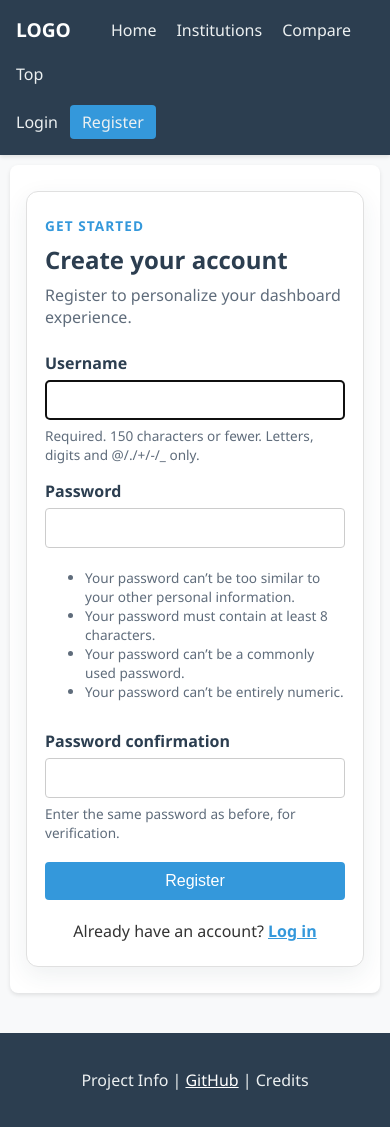
After one commit to reesegiven9-dot/551q, a Django app: page /register/ in a window 390 px wide. The commit adds this page. Run offline with Django 5.2, Linux system fonts and the light colour scheme.

Commit message:
Add auth pages and responsive compare controls

```diff
--- a/CS551Q_group_assignment_2/institutions/static/css/style.css
+++ b/CS551Q_group_assignment_2/institutions/static/css/style.css
@@ -154,3 +154,184 @@ footer {
     color: #ecf0f1;
     margin-top: 40px;
 }
+/* Responsive layout helpers */
+* {
+    box-sizing: border-box;
+}
+
+nav {
+    justify-content: space-between;
+    flex-wrap: wrap;
+}
+
+.nav-main,
+.nav-auth {
+    display: flex;
+    align-items: center;
+    flex-wrap: wrap;
+    gap: 20px;
+}
+
+.nav-auth {
+    gap: 12px;
+}
+
+.nav-auth span {
+    color: #ecf0f1;
+}
+
+.nav-register {
+    background-color: #3498db;
+    border-radius: 4px;
+    padding: 6px 12px;
+}
+
+.nav-register:hover {
+    color: white;
+    background-color: #2980b9;
+}
+
+.filter-form {
+    display: flex;
+    flex-wrap: wrap;
+    gap: 12px;
+    align-items: center;
+    margin-bottom: 20px;
+}
+
+.filter-form input[type="text"],
+.filter-form select {
+    margin-right: 0;
+}
+
+.table-wrapper {
+    overflow-x: auto;
+    margin-top: 20px;
+    margin-bottom: 18px;
+}
+
+.table-wrapper table {
+    margin-top: 0;
+    min-width: 680px;
+}
+
+.form-actions {
+    display: flex;
+    flex-wrap: wrap;
+    gap: 12px;
+    align-items: center;
+    margin-top: 18px;
+    padding-top: 6px;
+}
+
+.auth-card {
+    max-width: 520px;
+    margin: 10px auto;
+    padding: 32px;
+    border: 1px solid #e0e0e0;
+    border-radius: 12px;
+    background: #ffffff;
+    box-shadow: 0 8px 24px rgba(44, 62, 80, 0.08);
+}
+
+.auth-header {
+    margin-bottom: 24px;
+}
+
+.auth-header h1 {
+    margin: 0 0 8px;
+}
+
+.auth-header p {
+    margin: 0;
+    color: #5f6c7b;
+}
+
+.eyebrow {
+    margin-bottom: 8px !important;
+    color: #3498db !important;
+    font-size: 0.85rem;
+    font-weight: 700;
+    letter-spacing: 0.08em;
+    text-transform: uppercase;
+}
+
+.auth-form {
+    display: flex;
+    flex-direction: column;
+    gap: 16px;
+}
+
+.form-field {
+    display: flex;
+    flex-direction: column;
+    gap: 6px;
+}
+
+.form-field label {
+    font-weight: 600;
+    color: #2c3e50;
+}
+
+.form-field input {
+    width: 100%;
+    padding: 10px 12px;
+    border: 1px solid #ccc;
+    border-radius: 4px;
+    font-size: 1rem;
+}
+
+.form-field small,
+.form-field .helptext {
+    color: #5f6c7b;
+    font-size: 0.85rem;
+}
+
+.field-errors,
+.errorlist {
+    color: #b00020;
+    font-size: 0.9rem;
+}
+
+.errorlist {
+    margin: 4px 0 0;
+    padding-left: 18px;
+}
+
+.auth-submit {
+    width: 100%;
+    margin-top: 4px;
+    padding: 10px 16px;
+}
+
+.auth-switch {
+    margin: 20px 0 0;
+    text-align: center;
+}
+
+.auth-switch a {
+    color: #3498db;
+    font-weight: 600;
+}
+
+@media (max-width: 640px) {
+    header {
+        padding: 1rem;
+    }
+
+    .container {
+        margin: 10px;
+        padding: 16px;
+    }
+
+    .filter-form > *,
+    .filter-form input[type="text"],
+    .filter-form select,
+    .filter-form button {
+        width: 100%;
+    }
+
+    .auth-card {
+        padding: 24px 18px;
+    }
+}
--- /dev/null
+++ b/CS551Q_group_assignment_2/institutions/templates/institutions/auth/register.html
@@ -0,0 +1,36 @@
+{% extends 'institutions/base.html' %}
+
+{% block content %}
+    <section class="auth-card">
+        <div class="auth-header">
+            <p class="eyebrow">Get started</p>
+            <h1>Create your account</h1>
+            <p>Register to personalize your dashboard experience.</p>
+        </div>
+
+        <form method="POST" class="auth-form">
+            {% csrf_token %}
+            {{ form.non_field_errors }}
+
+            {% for field in form %}
+                <div class="form-field">
+                    <label for="{{ field.id_for_label }}">{{ field.label }}</label>
+                    {{ field }}
+                    {% if field.help_text %}
+                        <small>{{ field.help_text }}</small>
+                    {% endif %}
+                    {% if field.errors %}
+                        <div class="field-errors">{{ field.errors }}</div>
+                    {% endif %}
+                </div>
+            {% endfor %}
+
+            <button type="submit" class="auth-submit">Register</button>
+        </form>
+
+        <p class="auth-switch">
+            Already have an account?
+            <a href="{% url 'login' %}">Log in</a>
+        </p>
+    </section>
+{% endblock %}
--- a/CS551Q_group_assignment_2/institutions/templates/institutions/base.html
+++ b/CS551Q_group_assignment_2/institutions/templates/institutions/base.html
@@ -10,11 +10,22 @@
 <body>
     <header>
         <nav>
-            <strong>LOGO</strong>
-            <a href="{% url 'home' %}">Home</a>
-            <a href="{% url 'institution_list' %}">Institutions</a>
-            <a href="{% url 'compare_institutions' %}">Compare</a>
-            <a href="{% url 'top_institutions' %}">Top</a>
+            <div class="nav-main">
+                <strong>LOGO</strong>
+                <a href="{% url 'home' %}">Home</a>
+                <a href="{% url 'institution_list' %}">Institutions</a>
+                <a href="{% url 'compare_institutions' %}">Compare</a>
+                <a href="{% url 'top_institutions' %}">Top</a>
+            </div>
+            <div class="nav-auth">
+                {% if user.is_authenticated %}
+                    <span>Hi, {{ user.username }}</span>
+                    <a href="{% url 'logout' %}">Logout</a>
+                {% else %}
+                    <a href="{% url 'login' %}">Login</a>
+                    <a class="nav-register" href="{% url 'register' %}">Register</a>
+                {% endif %}
+            </div>
         </nav>
     </header>
 
--- a/CS551Q_group_assignment_2/institutions/urls.py
+++ b/CS551Q_group_assignment_2/institutions/urls.py
@@ -3,6 +3,9 @@ from . import views
 
 urlpatterns = [
     path("", views.home, name="home"),
+    path("login/", views.login_view, name="login"),
+    path("register/", views.register_view, name="register"),
+    path("logout/", views.logout_view, name="logout"),
     path("institutions/", views.institution_list, name="institution_list"),
     path("institutions/<int:pk>/", views.institution_detail, name="institution_detail"),
     path("compare/", views.compare_institutions, name="compare_institutions"),
--- a/CS551Q_group_assignment_2/institutions/views.py
+++ b/CS551Q_group_assignment_2/institutions/views.py
@@ -1,157 +1,11 @@
-from django.shortcuts import render, get_object_or_404, redirect
+from django.contrib import messages
+from django.contrib.auth import login, logout
+from django.contrib.auth.forms import AuthenticationForm, UserCreationForm
 from django.core.paginator import Paginator
-from django.contrib import messages
-from django.db.models import OuterRef, Subquery, FloatField
-from .models import Region, Institution, PerformanceRecord
+from django.db.models import FloatField, OuterRef, Subquery
+from django.shortcuts import get_object_or_404, redirect, render
 
-
-def institutions_with_latest_performance(queryset):
-    latest_record = PerformanceRecord.objects.filter(
-        institution=OuterRef("pk")
-    ).order_by("-year")
-
-    return queryset.annotate(
-        latest_score=Subquery(
-            latest_record.values("score")[:1],
-            output_field=FloatField()
-        ),
-        latest_attendance=Subquery(
-            latest_record.values("attendance")[:1],
-            output_field=FloatField()
-        ),
-    )
-
-
-def home(request):
-    aberdeen = Region.objects.filter(name__iexact="Aberdeen").first()
-    top_aberdeen_unis = Institution.objects.none()
-
-    if aberdeen:
-        top_aberdeen_unis = institutions_with_latest_performance(
-            Institution.objects.filter(region=aberdeen, category="UNIVERSITY")
-        ).order_by("-latest_score", "-latest_attendance")[:3]
-
-    return render(request, "institutions/home.html", {
-        "top_aberdeen_unis": top_aberdeen_unis
-    })
-
-
-def institution_list(request):
-    institution_category = request.GET.get("category", "PRIMARY")
-    region = request.GET.get("region")
-    search_query = request.GET.get("q")
-    sort = request.GET.get("sort", "score")
-
-    institutions = Institution.objects.filter(category=institution_category)
-
-    if region:
-        institutions = institutions.filter(region__name__iexact=region)
-
-    if search_query:
-        institutions = institutions.filter(name__icontains=search_query)
-
-    institutions = institutions_with_latest_performance(institutions)
-
-    if sort == "name":
-        institutions = institutions.order_by("name")
-    else:
-        institutions = institutions.order_by("-latest_score", "-latest_attendance")
-
-    paginator = Paginator(institutions, 20)
-    page_number = request.GET.get("page")
-    page_obj = paginator.get_page(page_number)
-
-    regions = Region.objects.all().order_by("name")
-
-    return render(request, "institutions/institution_list.html", {
-        "page_obj": page_obj,
-        "regions": regions,
-        "selected_category": institution_category,
-        "selected_region": region,
-        "selected_sort": sort,
-        "search_query": search_query,
-        "category_choices": Institution.CATEGORY_CHOICES,
-    })
-
-
-def institution_detail(request, pk):
-    institution = get_object_or_404(Institution, pk=pk)
-
-    records = PerformanceRecord.objects.filter(
-        institution=institution
-    ).order_by("year")
-
-    latest_record = records.order_by("-year").first()
-
-    chart_years = [record.year for record in records]
-    chart_scores = [record.score for record in records]
-    chart_attendance = [record.attendance for record in records]
-
-    return render(request, "institutions/institution_detail.html", {
-        "institution": institution,
-        "records": records,
-        "latest_record": latest_record,
-        "chart_years": chart_years,
-        "chart_scores": chart_scores,
-        "chart_attendance": chart_attendance,
-    })
-
-
-def compare_institutions(request):
-    ids = request.GET.getlist("institution_ids")
-
-    if len(ids) < 2:
-        messages.error(request, "Please select at least 2 institutions to compare.")
-        return redirect("institution_list")
-
-    if len(ids) > 3:
-        messages.error(request, "You can compare a maximum of 3 institutions.")
-        return redirect("institution_list")
-
-    institutions = institutions_with_latest_performance(
-        Institution.objects.filter(id__in=ids)
-    )
-
-    institutions = list(institutions)
-
-    if len(institutions) < 2:
-        messages.error(request, "Selected institutions could not be found.")
-        return redirect("institution_list")
-
-    institution_categories = {institution.category for institution in institutions}
-
-    if len(institution_categories) > 1:
-        messages.error(request, "You can only compare institutions of the same category.")
-        return redirect("institution_list")
-
-    best_score = max(institution.latest_score or 0 for institution in institutions)
-    best_attendance = max(institution.latest_attendance or 0 for institution in institutions)
-
-    best_overall = max(
-        institutions,
-        key=lambda institution: (
-            institution.latest_score or 0,
-            institution.latest_attendance or 0
-        )
-    )
-
-    return render(request, "institutions/comparison.html", {
-        "institutions": institutions,
-        "comparison_type": institutions[0].get_type_display(),
-        "best_score": best_score,
-        "best_attendance": best_attendance,
-        "best_overall": best_overall,
-    })
-
-
-def top_institutions(request):
-    institution_category = request.GET.get("category", "UNIVERSITY")
-    region_name = request.GET.get("region", "Aberdeen")
-from django.shortcuts import render, get_object_or_404, redirect
-from django.core.paginator import Paginator
-from django.contrib import messages
-from django.db.models import OuterRef, Subquery, FloatField
-from .models import Region, Institution, PerformanceRecord
+from .models import Institution, PerformanceRecord, Region
 
 
 def institutions_with_latest_performance(queryset):
@@ -177,7 +31,7 @@ def home(request):
     for category_value, category_label in Institution.CATEGORY_CHOICES:
         top_institutions = institutions_with_latest_performance(
             Institution.objects.filter(category=category_value)
-        ).order_by("-latest_score")[:3]
+        ).order_by("-latest_score", "-latest_attendance")[:3]
 
         top_institutions_by_category.append({
             "category_value": category_value,
@@ -188,6 +42,45 @@ def home(request):
     return render(request, "institutions/home.html", {
         "top_institutions_by_category": top_institutions_by_category
     })
+
+
+def login_view(request):
+    if request.user.is_authenticated:
+        return redirect("home")
+
+    if request.method == "POST":
+        form = AuthenticationForm(request, data=request.POST)
+        if form.is_valid():
+            login(request, form.get_user())
+            messages.success(request, "You have successfully logged in.")
+            return redirect("home")
+    else:
+        form = AuthenticationForm(request)
+
+    return render(request, "institutions/auth/login.html", {"form": form})
+
+
+def register_view(request):
+    if request.user.is_authenticated:
+        return redirect("home")
+
+    if request.method == "POST":
+        form = UserCreationForm(request.POST)
+        if form.is_valid():
+            user = form.save()
+            login(request, user)
+            messages.success(request, "Your account has been created.")
+            return redirect("home")
+    else:
+        form = UserCreationForm()
+
+    return render(request, "institutions/auth/register.html", {"form": form})
+
+
+def logout_view(request):
+    logout(request)
+    messages.success(request, "You have successfully logged out.")
+    return redirect("home")
 
 
 def institution_list(request):
@@ -209,7 +102,7 @@ def institution_list(request):
     if sort == "name":
         institutions = institutions.order_by("name")
     else:
-        institutions = institutions.order_by("-latest_score")
+        institutions = institutions.order_by("-latest_score", "-latest_attendance")
 
     paginator = Paginator(institutions, 20)
     page_number = request.GET.get("page")
@@ -311,7 +204,8 @@ def top_institutions(request):
         institutions = institutions.filter(region__name__iexact=region_name)
 
     institutions = institutions_with_latest_performance(institutions).order_by(
-        "-latest_score"
+        "-latest_score",
+        "-latest_attendance"
     )[:10]
 
     regions = Region.objects.all().order_by("name")
@@ -323,21 +217,3 @@ def top_institutions(request):
         "selected_region": region_name,
         "category_choices": Institution.CATEGORY_CHOICES,
     })
-    institutions = Institution.objects.filter(category=institution_category)
-
-    if region_name:
-        institutions = institutions.filter(region__name__iexact=region_name)
-
-    institutions = institutions_with_latest_performance(institutions).order_by(
-        "-latest_score",
-        "-latest_attendance"
-    )[:10]
-
-    regions = Region.objects.all().order_by("name")
-
-    return render(request, "institutions/top_institutions.html", {
-        "institutions": institutions,
-        "regions": regions,
-        "selected_category": institution_category,
-        "selected_region": region_name,
-    })
```
Also changed, not shown: CS551Q_group_assignment_2/institutions/templates/institutions/auth/login.html (added, +33 -0 lines), CS551Q_group_assignment_2/institutions/templates/institutions/institution_list.html (+8 -5 lines), CS551Q_group_assignment_2/institutions/templates/institutions/top_institutions.html (+8 -4 lines).
